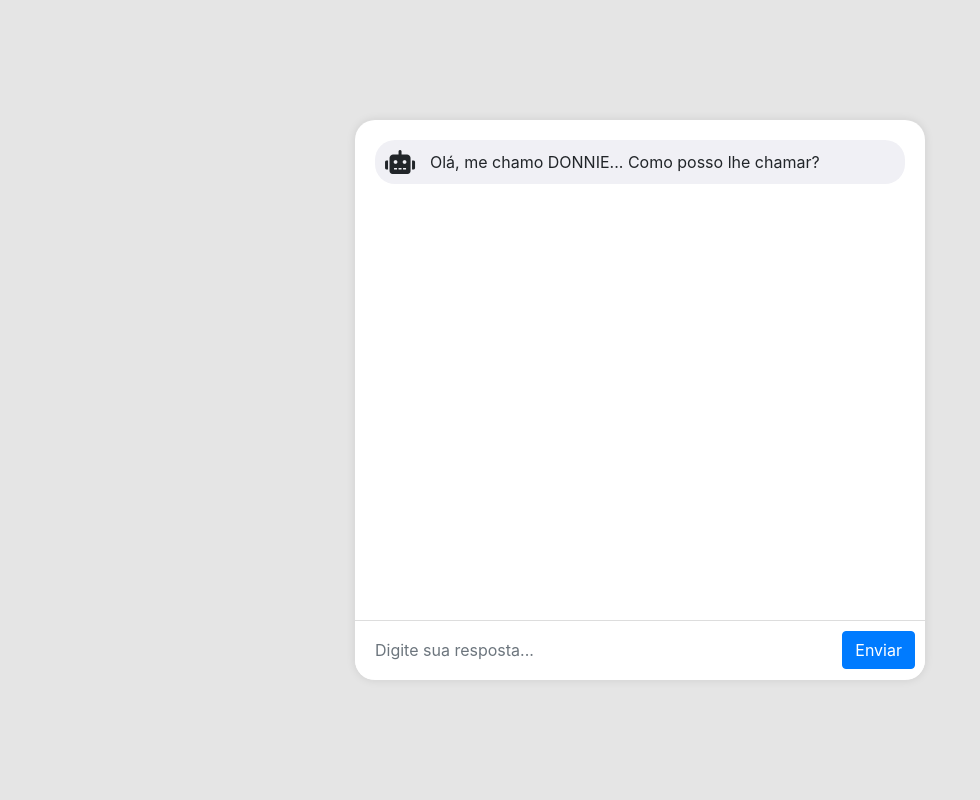
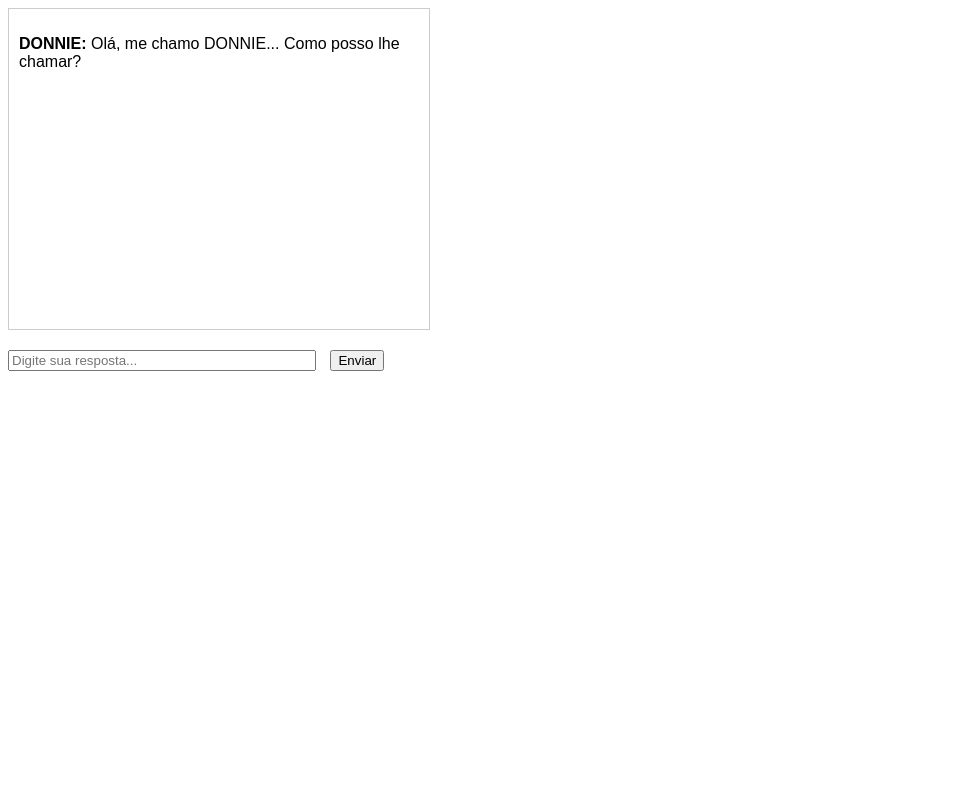
Before and after one commit to fernandoMaia0/trabalho_pratico_ia, a Django app: page / in a window 1280 px wide. Shown: the whole page, without its empty margins (0-980 px from the left). Run offline with Django 5.2, Linux system fonts and the light colour scheme; parts of the project's set-up code (start-up, migrations or seed data) failed here and were passed over; some libraries are stand-ins or nearby versions.

Commit message:
adaptacao front e back

```diff
--- a/tp_ia/app_ia/templates/index.html
+++ b/tp_ia/app_ia/templates/index.html
@@ -1,254 +1,120 @@
 <!DOCTYPE html>
-<html lang="pt-BR">
+<html lang="pt-br">
 <head>
   <meta charset="UTF-8">
   <meta name="viewport" content="width=device-width, initial-scale=1.0">
-  <title>Assistente de Notebooks</title>
-  <link href="https://stackpath.bootstrapcdn.com/bootstrap/4.5.2/css/bootstrap.min.css" rel="stylesheet">
-  <link href="https://cdnjs.cloudflare.com/ajax/libs/font-awesome/5.15.4/css/all.min.css" rel="stylesheet">
+  <title>Chat IA</title>
   <style>
-    /* Estilo CSS */
-    body {
-      background-color: #e5e5e5;
-      display: flex;
-      justify-content: center;
-      align-items: center;
-      height: 100vh;
-      margin: 0;
-    }
-
-    .container {
-      width: 100%;
-      max-width: 600px;
-    }
-
-    .chatbox {
-      background-color: #fff;
-      border-radius: 20px;
-      box-shadow: 0 0 10px rgba(0, 0, 0, 0.1);
-      overflow: hidden;
-      display: flex;
-      flex-direction: column;
-      height: 70vh;
-    }
-
-    .chat-content {
-      flex: 1;
-      padding: 20px;
-      overflow-y: auto;
-      max-height: 500px;
-    }
-
-    .chat-input {
-      display: flex;
-      padding: 10px;
-      background-color: #fff;
-      border-top: 1px solid #ddd;
-    }
-
-    .chat-input input {
-      flex: 1;
-      border: none;
-      padding: 10px;
-      border-radius: 20px;
-      margin-right: 10px;
-      font-size: 1rem;
-    }
-
-    .chat-content .message {
-      display: flex;
-      align-items: center;
-      padding: 10px;
-      margin-bottom: 15px;
-      border-radius: 20px;
-      position: relative;
-    }
-
-    .chat-content .bot-message {
-      background-color: #f0f0f5;
-      flex-direction: row;
-    }
-
-    .chat-content .user-message {
-      background-color: #007aff;
-      color: white;
-      align-self: flex-end;
-      flex-direction: row-reverse;
-    }
-
-    .chat-content .message i {
-      margin-right: 15px;
-      font-size: 1.5em;
-    }
-
-    .chat-content .user-message i {
-      margin-left: 15px;
-    }
-
-    .chat-content .bot-message::after,
-    .chat-content .user-message::after {
-      content: '';
-      position: absolute;
-      bottom: -10px;
-      border-width: 10px;
-      border-style: solid;
-      border-color: transparent;
-    }
-
-    .chat-content .bot-message::after {
-      left: 10px;
-      border-color: #f0f0f5 transparent transparent transparent;
-    }
-
-    .chat-content .user-message::after {
-      right: 10px;
-      border-color: #007aff transparent transparent transparent;
-    }
-
-    button {
-      background-color: #007aff;
-      color: white;
-      border: none;
-      border-radius: 20px;
-      padding: 10px 20px;
-      font-size: 1rem;
-      cursor: pointer;
-    }
-
-    button:hover {
-      background-color: #005bb5;
-    }
-
-    .loading-bar {
-      width: 100%;
-      height: 4px;
-      background: linear-gradient(90deg, #007aff, #005bb5);
-      animation: loading 2s infinite;
-    }
-
-    @keyframes loading {
-      0% {
-        background-position: 0% 50%;
-      }
-      100% {
-        background-position: 100% 50%;
-      }
-    }
+    body { font-family: Arial, sans-serif; }
+    #chat-box { width: 400px; height: 300px; overflow-y: auto; margin-bottom: 20px; border: 1px solid #ccc; padding: 10px; }
+    #user-input { width: 300px; }
+    #send-btn { margin-left: 10px; }
   </style>
 </head>
 <body>
-  <div class="container">
-    <div class="chatbox">
-      <div class="chat-content" id="chatContent"></div>
-      <div class="chat-input">
-        <input type="text" id="userInput" class="form-control" placeholder="Digite sua resposta..." />
-        <button class="btn btn-primary" onclick="sendMessage()">Enviar</button>
-      </div>
-    </div>
-  </div>
 
-  <script>
-    let userResponses = {};
-    let userName = ''; // Variável para armazenar o nome do usuário
+<div id="chat-box"></div>
 
-    function addMessage(content, sender) {
-      const chatContent = document.getElementById('chatContent');
-      const messageDiv = document.createElement('div');
-      messageDiv.classList.add('message');
-      messageDiv.classList.add(sender === 'bot' ? 'bot-message' : 'user-message');
+<input type="text" id="user-input" placeholder="Digite sua resposta...">
+<button id="send-btn">Enviar</button>
 
-      const icon = document.createElement('i');
-      icon.classList.add(sender === 'bot' ? 'fas' : 'fas', sender === 'bot' ? 'fa-robot' : 'fa-user');
-      messageDiv.appendChild(icon);
+<form id="metar-form" method="POST" action="{% url 'app_ia:recommend' %}" style="display:none;">
+  {% csrf_token %}
+  <input type="text" id="age" name="age" value="">
+  <input type="text" id="mainUse" name="mainUse" value="">
+  <input type="text" id="linuxFamiliarity" name="linuxFamiliarity" value="">
+  <input type="text" id="budget" name="budget" value="">
+  <input type="text" id="portabilityVsPerformance" name="portabilityVsPerformance" value="">
+  <input type="text" id="batteryLife" name="batteryLife" value="">
+  <input type="text" id="brandPreference" name="brandPreference" value="">
+  <input type="text" id="screenSize" name="screenSize" value="">
+  <input type="text" id="graphicsCard" name="graphicsCard" value="">
+  <input type="text" id="memoryNeed" name="memoryNeed" value="">
+  <input type="submit" id="metar-button">
+</form>
 
-      messageDiv.innerHTML += content;
-      chatContent.appendChild(messageDiv);
-      chatContent.scrollTop = chatContent.scrollHeight;
+<script>
+  const questions = [
+    "Olá, me chamo DONNIE... Como posso lhe chamar?",
+    "Quantos anos você tem?",
+    "Qual será o principal uso do seu notebook?",
+    "Você tem familiaridade com o sistema operacional Linux?",
+    "Qual é o seu orçamento?",
+    "Prefere modelo portátil ou potente?",
+    "Autonomia da bateria é importante?",
+    "Prefere alguma marca?",
+    "Qual tamanho de tela?",
+    "Precisa de placa gráfica dedicada?",
+    "Atividades exigem muita memória?",
+    "Analisando respostas..."
+  ];
+
+  let userResponses = {};
+  let currentQuestion = 0;
+
+  function showQuestion() {
+    const chatBox = document.getElementById('chat-box');
+
+    if (currentQuestion < questions.length) {
+      chatBox.innerHTML += `<p><strong>DONNIE:</strong> ${questions[currentQuestion]}</p>`;
+    } else {
+      chatBox.innerHTML += `<p><strong>DONNIE:</strong> Analisando respostas...</p>`;
+      // Dispara o envio do formulário ao finalizar as perguntas
+      submitForm();
     }
+    // Scroll para a última mensagem
+    chatBox.scrollTop = chatBox.scrollHeight;
+  }
 
-    function sendMessage() {
-      const userInput = document.getElementById('userInput').value;
-      if (userInput.trim() === "") return;
-      addMessage(userInput, 'user');
-      storeResponse(userInput);
-      document.getElementById('userInput').value = '';
-      setTimeout(() => askNextQuestion(), 1000);
+  function showUserResponse(response) {
+    const chatBox = document.getElementById('chat-box');
+    chatBox.innerHTML += `<p><strong>Você:</strong> ${response}</p>`;
+    // Scroll para a última mensagem
+    chatBox.scrollTop = chatBox.scrollHeight;
+  }
+
+  function saveResponsesToLocalStorage() {
+    localStorage.setItem('userResponses', JSON.stringify(userResponses));
+  }
+
+  function submitForm() {
+    // Preenche os campos do formulário com as respostas
+    document.getElementById('age').value = userResponses['question_2'];
+    document.getElementById('mainUse').value = userResponses['question_3'];
+    document.getElementById('linuxFamiliarity').value = userResponses['question_4'];
+    document.getElementById('budget').value = userResponses['question_5'];
+    document.getElementById('portabilityVsPerformance').value = userResponses['question_6'];
+    document.getElementById('batteryLife').value = userResponses['question_7'];
+    document.getElementById('brandPreference').value = userResponses['question_8'];
+    document.getElementById('screenSize').value = userResponses['question_9'];
+    document.getElementById('graphicsCard').value = userResponses['question_10'];
+    document.getElementById('memoryNeed').value = userResponses['question_11'];
+
+    // Dispara o envio do formulário
+    document.getElementById('metar-form').submit();
+  }
+
+  document.getElementById('send-btn').addEventListener('click', () => {
+    const userInput = document.getElementById('user-input').value;
+    if (userInput) {
+      // Armazenar a resposta do usuário
+      userResponses[`question_${currentQuestion + 1}`] = userInput;
+      // Salvar as respostas no localStorage
+      saveResponsesToLocalStorage();
+
+      // Exibir a resposta no chat
+      showUserResponse(userInput);
+
+      // Avançar para a próxima pergunta
+      currentQuestion++;
+      document.getElementById('user-input').value = '';
+      showQuestion();
     }
+  });
 
-    document.getElementById('userInput').addEventListener('keydown', function(event) {
-      if (event.key === 'Enter') {
-        event.preventDefault();
-        sendMessage();
-      }
-    });
+  // Inicia o chat
+  showQuestion();
+</script>
 
-    function storeResponse(response) {
-      const numQuestions = Object.keys(userResponses).length;
-      const keys = ['name', 'age', 'mainUse', 'linuxFamiliarity', 'budget', 'portabilityVsPerformance', 'batteryLife', 'brandPreference', 'screenSize', 'graphicsCard', 'memoryNeed'];
-      if (keys[numQuestions]) {
-        userResponses[keys[numQuestions]] = response;
-        if (keys[numQuestions] === 'name') userName = response;
-      }
-    }
-
-    function askNextQuestion() {
-      const questions = [
-        `Olá, me chamo DONNIE... Como posso lhe chamar?`,
-        `Quantos anos você tem?`,
-        `Qual será o principal uso do seu notebook?`,
-        `Você tem familiaridade com o sistema operacional Linux?`,
-        `Qual é o seu orçamento?`,
-        `Prefere modelo portátil ou potente?`,
-        `Autonomia da bateria é importante?`,
-        `Prefere alguma marca?`,
-        `Qual tamanho de tela?`,
-        `Precisa de placa gráfica dedicada?`,
-        `Atividades exigem muita memória?`,
-        `Analisando respostas...`
-      ];
-
-      const numQuestions = Object.keys(userResponses).length;
-      if (numQuestions < questions.length) {
-        addMessage(questions[numQuestions], 'bot');
-      } else {
-        console.log("Respostas coletadas:", userResponses);
-        showLoadingBar();
-
-        fetch('/recommend/', {
-          method: 'POST',
-          headers: { 'Content-Type': 'application/json' },
-          body: JSON.stringify(userResponses),
-        })
-          .then(response => response.json())
-          .then(data => {
-            hideLoadingBar();
-            if (data.recommendation) {
-              addMessage(`Recomendamos os seguintes notebooks: ${data.recommendation}`, 'bot');
-            } else {
-              addMessage('Não encontramos notebooks compatíveis.', 'bot');
-            }
-          })
-          .catch(error => {
-            hideLoadingBar();
-            addMessage('Erro ao processar solicitação.', 'bot');
-            console.error("Erro:", error);
-          });
-      }
-    }
-
-    function showLoadingBar() {
-      const chatContent = document.getElementById('chatContent');
-      const loadingDiv = document.createElement('div');
-      loadingDiv.classList.add('loading-bar');
-      chatContent.appendChild(loadingDiv);
-    }
-
-    function hideLoadingBar() {
-      const loadingDiv = document.querySelector('.loading-bar');
-      if (loadingDiv) loadingDiv.remove();
-    }
-
-    askNextQuestion();
-  </script>
 </body>
 </html>
--- a/tp_ia/app_ia/views.py
+++ b/tp_ia/app_ia/views.py
@@ -12,21 +12,30 @@ label_encoder_product = joblib.load('label_encoder_product.pkl')
 @csrf_exempt  # Para permitir requisições POST sem token CSRF (apenas para testes)
 def recommend(request):
     if request.method == 'POST':
-        # Carregar os dados enviados pelo frontend
-        data = json.loads(request.body)
+        # Carregar os dados enviados pelo frontend usando request.POST
+        age = request.POST.get('age')
+        main_use = request.POST.get('mainUse')
+        linux_familiarity = request.POST.get('linuxFamiliarity')
+        budget = request.POST.get('budget')
+        portability_vs_performance = request.POST.get('portabilityVsPerformance')
+        battery_life = request.POST.get('batteryLife')
+        brand_preference = request.POST.get('brandPreference')
+        screen_size = request.POST.get('screenSize')
+        graphics_card = request.POST.get('graphicsCard')
+        memory_need = request.POST.get('memoryNeed')
 
-        # Extrair as respostas do usuário e preparar os dados para o modelo
+        # Preparar os dados para o modelo
         features = [
-            data.get('age'),
-            data.get('mainUse'),
-            data.get('linuxFamiliarity'),
-            data.get('budget'),
-            data.get('portabilityVsPerformance'),
-            data.get('batteryLife'),
-            data.get('brandPreference'),
-            data.get('screenSize'),
-            data.get('graphicsCard'),
-            data.get('memoryNeed')
+            age,
+            main_use,
+            linux_familiarity,
+            budget,
+            portability_vs_performance,
+            battery_life,
+            brand_preference,
+            screen_size,
+            graphics_card,
+            memory_need
         ]
 
         # Pré-processar os dados, se necessário (exemplo: codificação de categorias)
@@ -36,8 +45,14 @@ def recommend(request):
         recommendation = model.predict([features])
         recommendation_label = label_encoder_product.inverse_transform(recommendation)
 
+        context = {
+            'recommendation': recommendation_label[0],
+            'features': features,
+        }
+
         # Retornar a recomendação ao frontend
-        return JsonResponse({'recommendation': recommendation_label[0]})
+        return render(request,'resposta.html',context)
+
 
 def preprocess_features(features):
     # Exemplo de pré-processamento (ajuste conforme necessário)
```
Also changed, not shown: tp_ia/app_ia/templates/resposta.html (added, +29 -0 lines).
